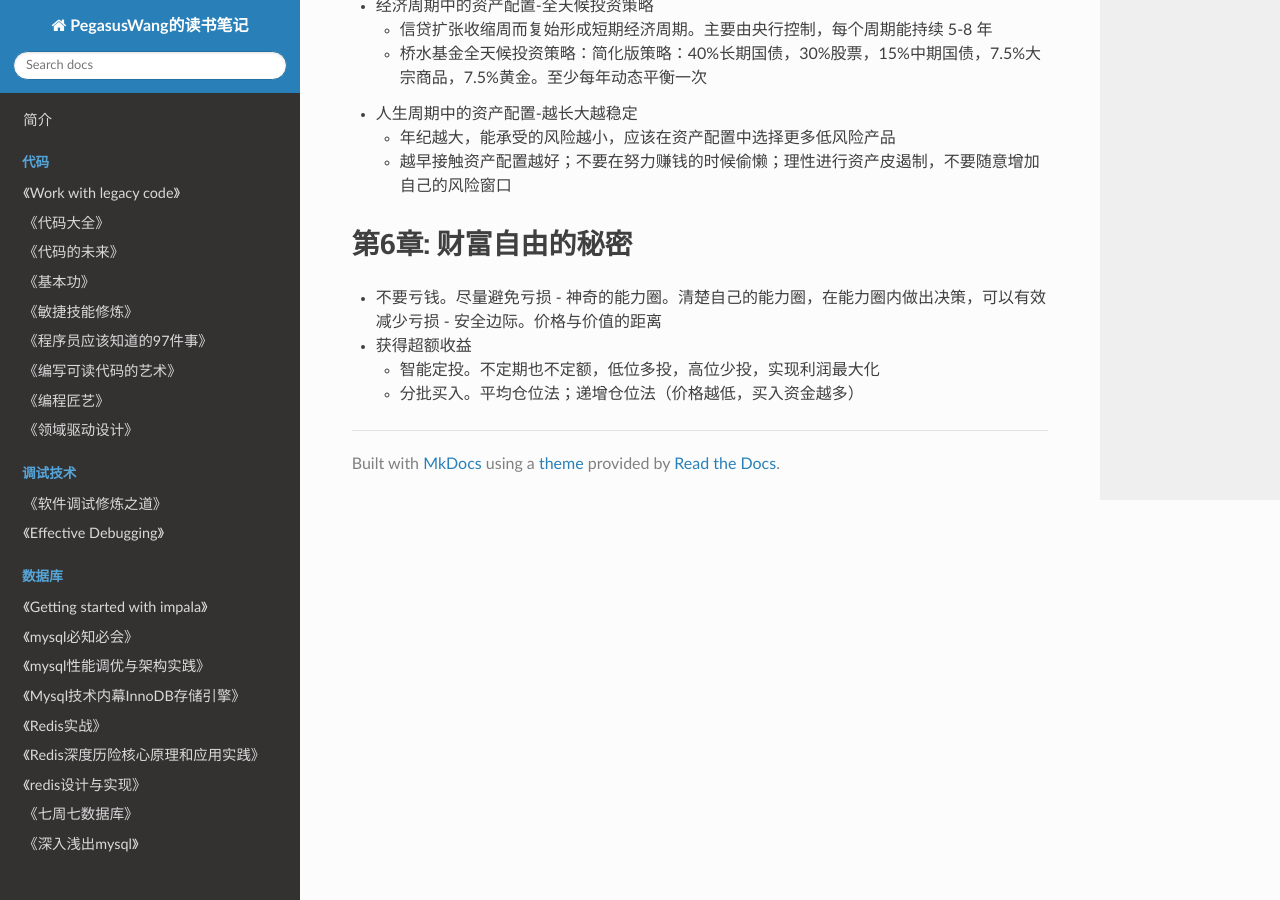
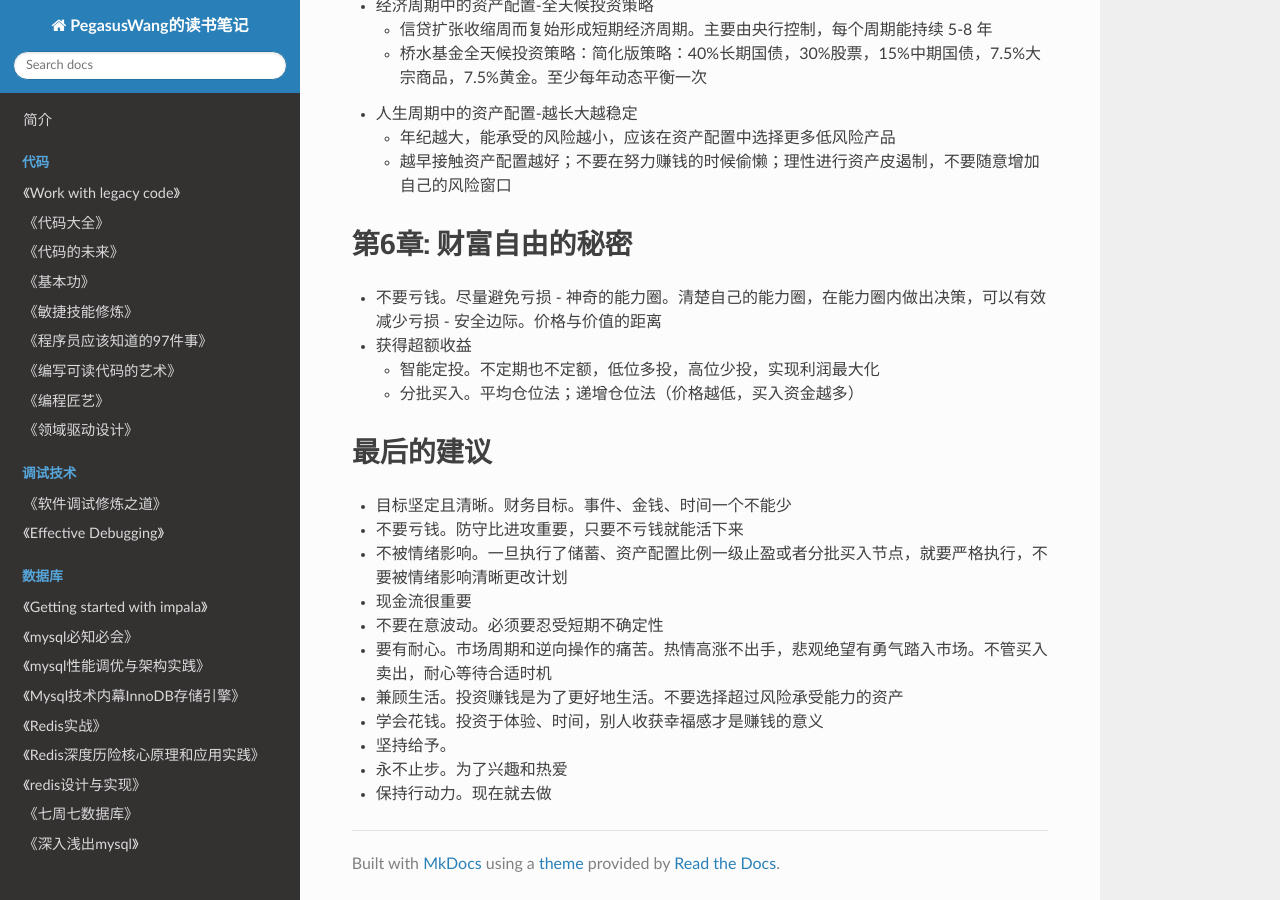
Before and after one commit to PegasusWang/booknotes, an MkDocs documentation site: the page built from docs/金融理财/一小时漫画资产配置实战法.md, in a window 1280 px wide and 900 px high, scrolled down 1850 px. Built offline with MkDocs 1.6.1, drawn with Linux system fonts in a browser that asks for light colours; nearby versions of some CDN libraries.

Commit message:
一小时漫画资产配置

```diff
--- a/docs/金融理财/一小时漫画资产配置实战法.md
+++ b/docs/金融理财/一小时漫画资产配置实战法.md
@@ -74,3 +74,16 @@
 - 获得超额收益
   - 智能定投。不定期也不定额，低位多投，高位少投，实现利润最大化
   - 分批买入。平均仓位法；递增仓位法（价格越低，买入资金越多）
+
+# 最后的建议
+- 目标坚定且清晰。财务目标。事件、金钱、时间一个不能少
+- 不要亏钱。防守比进攻重要，只要不亏钱就能活下来
+- 不被情绪影响。一旦执行了储蓄、资产配置比例一级止盈或者分批买入节点，就要严格执行，不要被情绪影响清晰更改计划
+- 现金流很重要
+- 不要在意波动。必须要忍受短期不确定性
+- 要有耐心。市场周期和逆向操作的痛苦。热情高涨不出手，悲观绝望有勇气踏入市场。不管买入卖出，耐心等待合适时机
+- 兼顾生活。投资赚钱是为了更好地生活。不要选择超过风险承受能力的资产
+- 学会花钱。投资于体验、时间，别人收获幸福感才是赚钱的意义
+- 坚持给予。
+- 永不止步。为了兴趣和热爱
+- 保持行动力。现在就去做
```
